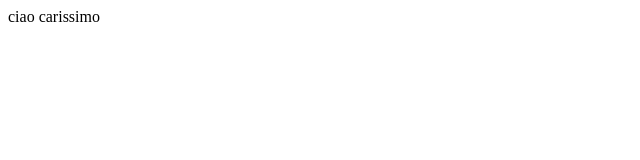
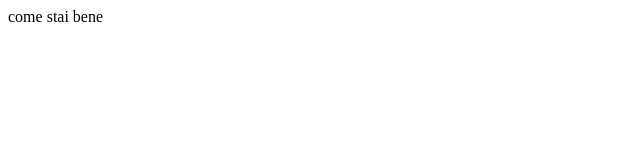
Before and after one commit to MeneDaniele/progetto1_Remote_OS, a plain HTML site: page index.html in a window 1280 px wide. Shown: the full height of the page, 0-640 px from the left. Drawn offline with Linux system fonts and the light colour scheme.

Commit message:
Modifica

```diff
--- a/index.html
+++ b/index.html
@@ -1,7 +1,6 @@
 <html>
 <body>
-ciao
-carissimo
-
+come stai
+bene
 </body>
 </html>
```
Also changed, not shown: 1 other file.
